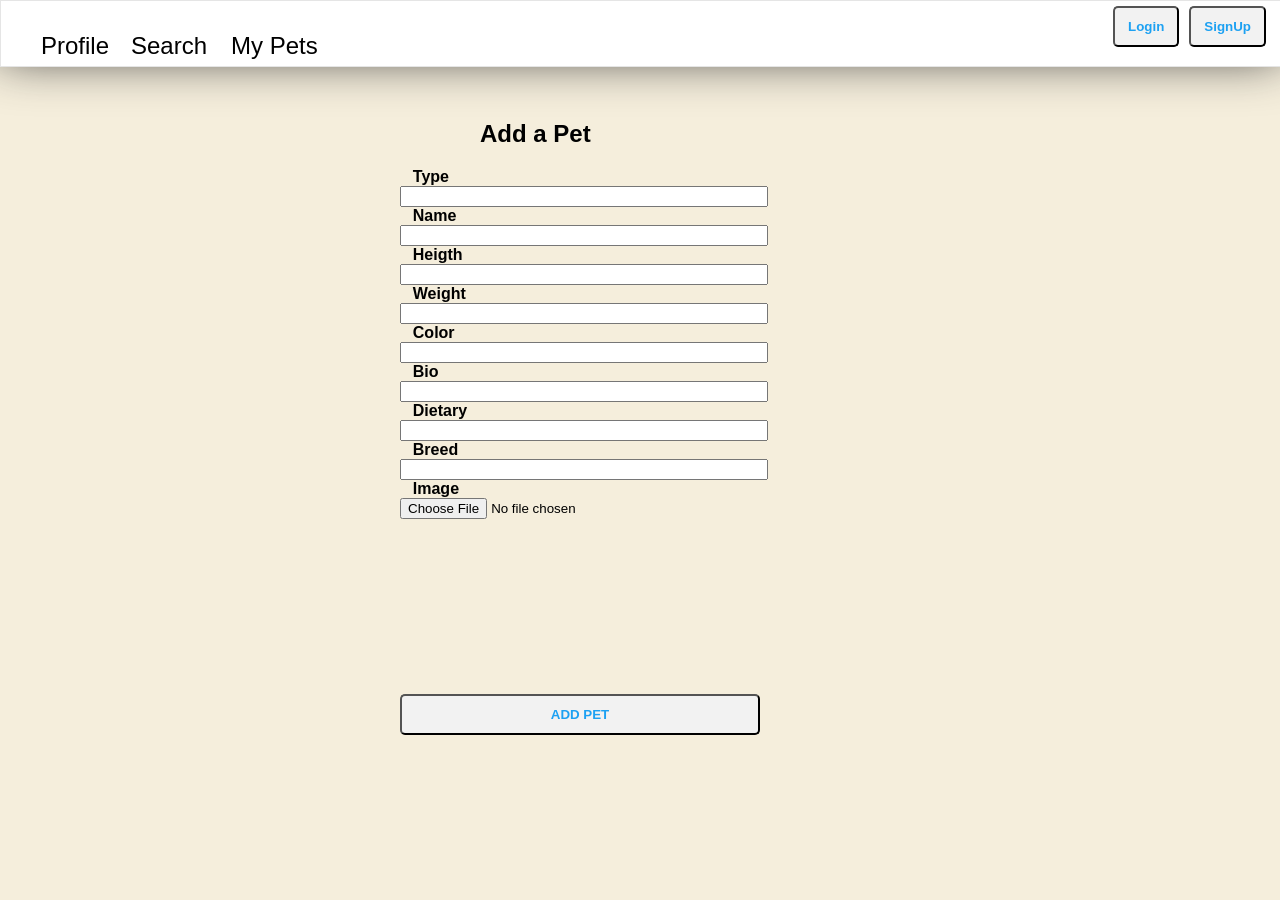
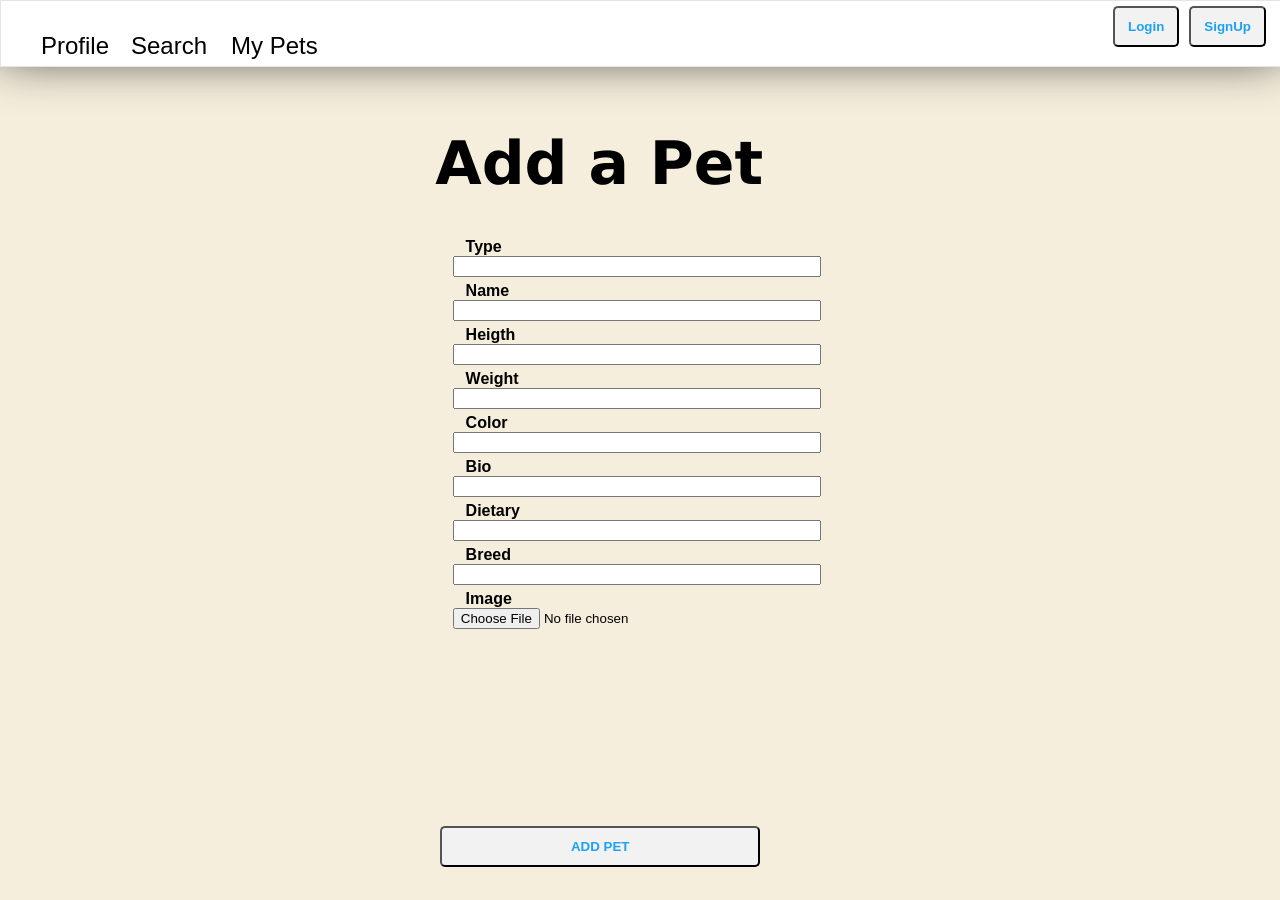
Before and after one commit to mark-itc/pat-addoption-Mateus1rosengarten, a React (Create React App) app: page /adm/addpet in a window 1280 px wide. Built offline with nearby package versions, Linux system fonts and the light colour scheme; no server answers; the HTML template or start-up script is replaced by a standard one.

Commit message:
styling card user

```diff
--- a/src/ComponentsAdmPages/FormAdd.css
+++ b/src/ComponentsAdmPages/FormAdd.css
@@ -6,28 +6,31 @@
 
 .input-form , .label-form {
     margin-left: 120px;
+    margin-bottom: 5px;
 }
 
 .h2-form{
-    margin-left: 200px;
-    margin-top: 20px;
-    margin-bottom: 20px;
+    font-size: 60px;
+    margin-left: 8vw;
+    margin-top: 1vh;
+    margin-bottom: 5vh;
+    font-family: Verdana, sans-serif;
 }
 
 .box-add{
     position: absolute;
-    right: 400px;
-    top: 100px;
-    height: 800px;
-    width: 600px;
+    right: 32vw;
+    top: 15vh;
+    height: 97vh;
+    width: 42vw;
 
 }
 
 .add-btn {
     position: absolute;
-    left: 115px;
-    bottom: 160px;
-    width: 360px;
+    left: 8vw;
+    bottom:3vh;
+    width: 25vw;
     border-radius: 5px!important;
     background-color: #f2f2f2!important;
     padding: 11px 13px!important;
@@ -35,3 +38,24 @@
     font-weight: 600!important;
     margin: 5px;
 }
+
+.user-card{
+    position: relative;
+    width:23vw;
+    height: 50vh;
+    left: 38vw;
+    top: 15vh;
+    box-shadow: 0 4px 8px 0 rgba(0,0,0,0.2);
+    transition: 0.3s;
+    border: 1px solid;
+    background-color: #fff;
+
+
+}
+
+.info-user-card{
+    position: absolute;
+    top:5vh;
+    left: 1vw;
+
+}
--- a/src/ComponentsAdmPages/FormAdd.jsx
+++ b/src/ComponentsAdmPages/FormAdd.jsx
@@ -49,7 +49,10 @@ function Form() {
       })
       .then((res) => {
         console.log(res);
-        navigate("/adm/addpet");
+        alert('Pet Added Sucesfully!')
+        navigate("/search");
+
+
       });
   };
 
--- a/src/ComponentsAdmPages/UserCard.jsx
+++ b/src/ComponentsAdmPages/UserCard.jsx
@@ -10,17 +10,17 @@ function UserCard({
   saved,
 }) {
   return (
-    <div className="card">
+    <div className="user-card">
       <img src="" alt="" />
       <div className="info-user-card">
-        <h6 style={{ fontSize: "40px" }}>Name : {name} </h6>
+        <h6 style={{ fontSize: "40px",marginLeft:"60px",marginBottom:"50px" }}>{name} </h6>
         <h6>LastName : {lastname}</h6>
         <h6>Number : {number}</h6>
         <h6>Email : {email} </h6>
         <h6>Created : {createdAt} </h6>
         <h6>Role : {role}</h6>
-        <h6>Adopted : {adopted} </h6>
-        <h6>Fostered : {fostered}</h6>
+        <h6 style={{fontWeight:"bold"}}>Adopted : {adopted} </h6>
+        <h6 style={{fontWeight:"bold"}}>Fostered : {fostered}</h6>
         <h6>Saved: {saved}</h6>
       </div>
     </div>
```
